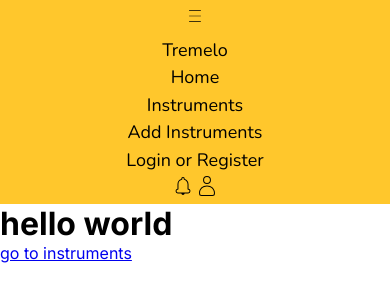
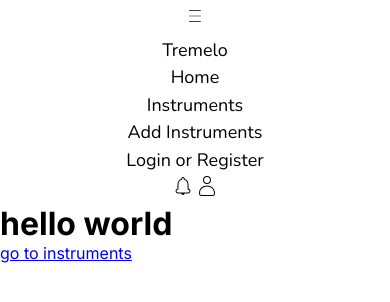
Before and after one commit to michaelpaulcuccia/GuitarShop, a Next.js app in the folder my-app/: page / in a window 390 px wide. Both pictures are taken after a click on the element 195 px from the left and 50 px from the top of the page. Shown: the top 302 px of the page. Built offline with nearby package versions, Linux system fonts and the light colour scheme.

Commit message:
adds smooth transition on mobile

```diff
--- a/my-app/components/NavBar.jsx
+++ b/my-app/components/NavBar.jsx
@@ -2,7 +2,7 @@
 import React, { useState } from 'react';
 import Link from 'next/link';
 import { Nunito } from 'next/font/google';
-import styled from 'styled-components';
+import styled, {keyframes } from 'styled-components';
 import { CiUser } from "react-icons/ci";
 import { CiBellOn } from "react-icons/ci";
 import { CiMenuBurger } from "react-icons/ci";
@@ -10,8 +10,17 @@ import { mobileBreakpoint } from '../constants';
 
 const nunito = Nunito({ subsets: ["latin"] });
 
+const fadeIn = keyframes`
+  from {
+    opacity: 0;
+  }
+  to {
+    opacity: 1;
+  }
+`;
+
 const Root = styled.div`
-  background-color: #FFC72C;
+  //background-color: #FFC72C;
   color: black;
 `;
 
@@ -79,6 +88,10 @@ const MobileNavContainer = styled.div`
   align-items: center;
 `;
 
+const OpenMobileNavContainer = styled(MobileNavContainer)`
+  animation: ${fadeIn} 0.5s ease;
+`;
+
 const MobileTitleHide = styled.div`
   padding-top: 8px;
 `;
@@ -122,7 +135,7 @@ export default function NavBar() {
             </MobileMenuButtonContainer>
             {
               mobileNavOpen &&
-              <>
+              <OpenMobileNavContainer>
                 <NavLinks href='/'>Tremelo</NavLinks>
                 <NavLinks href='/'>Home</NavLinks>
                 <NavLinks href='/'>Instruments</NavLinks>
@@ -132,7 +145,7 @@ export default function NavBar() {
                   <div><CiBellOn size="24px" /></div>
                   <div><CiUser size="24px" /></div>
                 </IconContainer>
-              </>
+              </OpenMobileNavContainer>
             }
           </MobileNavContainer>
       </MainWrapperMobile>
```
